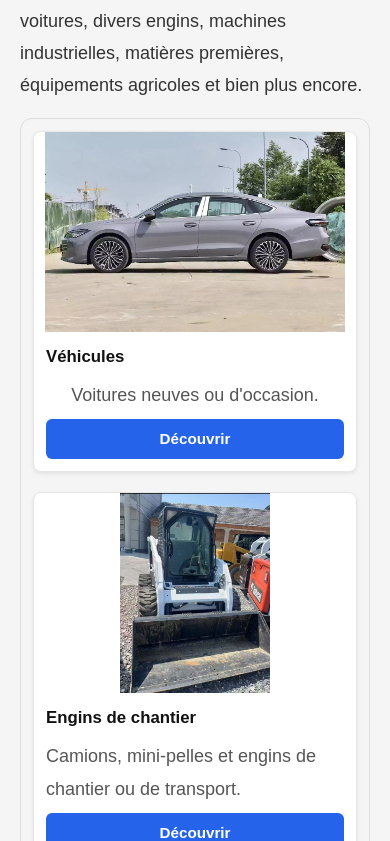
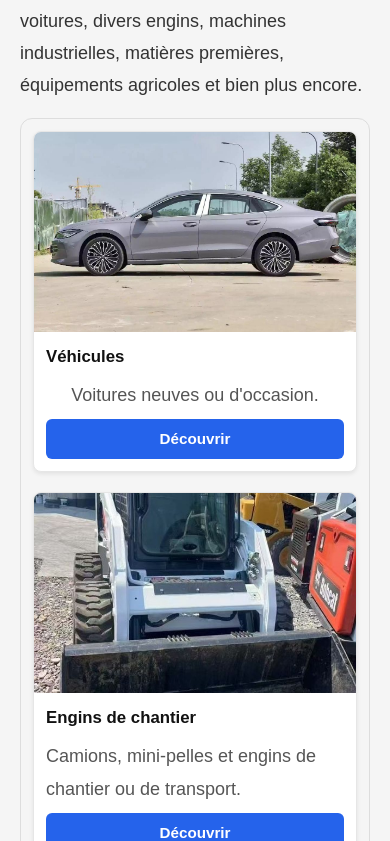
Before and after one commit to chawkiii/tahboub, a Next.js app: page / in a window 390 px wide. Shown: the part 983-1824 px from the top of the page. Built offline with nearby package versions, Linux system fonts and the light colour scheme.

Commit message:
mobil img test2

```diff
--- a/src/components/ui/CategoryCardRotating.js
+++ b/src/components/ui/CategoryCardRotating.js
@@ -3,7 +3,6 @@
 
 import { useState, useEffect } from "react";
 import { productImages } from "@/data/products";
-import Image from "next/image";
 
 export default function CategoryCardRotating({
   title,
@@ -43,6 +42,7 @@ export default function CategoryCardRotating({
   if (!images.length) {
     return (
       <li className="product-card">
+
           <div className="card-image" />
           <div className="card-body">
             <h3 className="card-title">{title}</h3>
@@ -51,28 +51,26 @@ export default function CategoryCardRotating({
             <span className="card-button">Découvrir</span>
           </a>
           </div>
+
       </li>
     );
   }
 
   return (
     <li className="product-card">
+
         <div className="card-image">
           {images.map((src, i) => (
             <div
               key={src}
               className={`card-img ${i === current ? "active" : ""}`}
+              style={{
+                backgroundImage: `url(${src})`,
+                backgroundSize: "cover",
+                backgroundPosition: "center",
+              }}
               aria-hidden={i === current ? "false" : "true"}
-          >
-            <Image
-              src={src}
-              alt={title}
-              fill
-              style={{ objectFit: "contain" }} // ✅ garde toute l’image visible
-              sizes="(max-width: 600px) 100vw, 300px"
-              priority={i === current} // charge plus vite l’image visible
             />
-          </div>
           ))}
         </div>
 
@@ -83,6 +81,7 @@ export default function CategoryCardRotating({
           <span className="card-button">Découvrir</span>
           </a>
         </div>
+
     </li>
   );
 }
--- a/src/styles/hero.css
+++ b/src/styles/hero.css
@@ -47,3 +47,10 @@
 .dot.active {
   background: #fff;
 }
+
+/* mobile fix */
+@media (max-width: 768px) {
+  .hero {
+    background-attachment: scroll; /* pas de parallax */
+  }
+}
```
Lines whose indentation alone changed are shown as unchanged.
